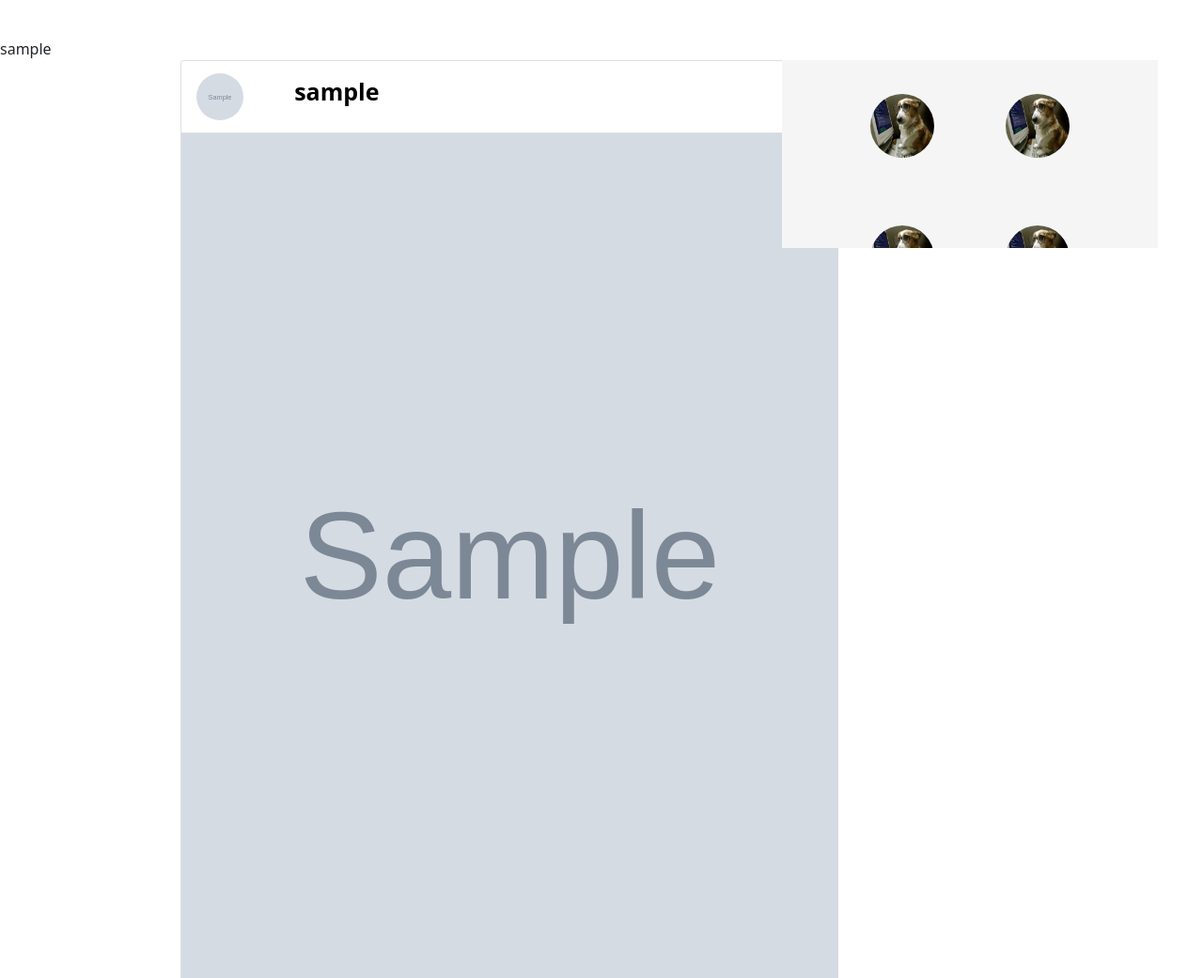
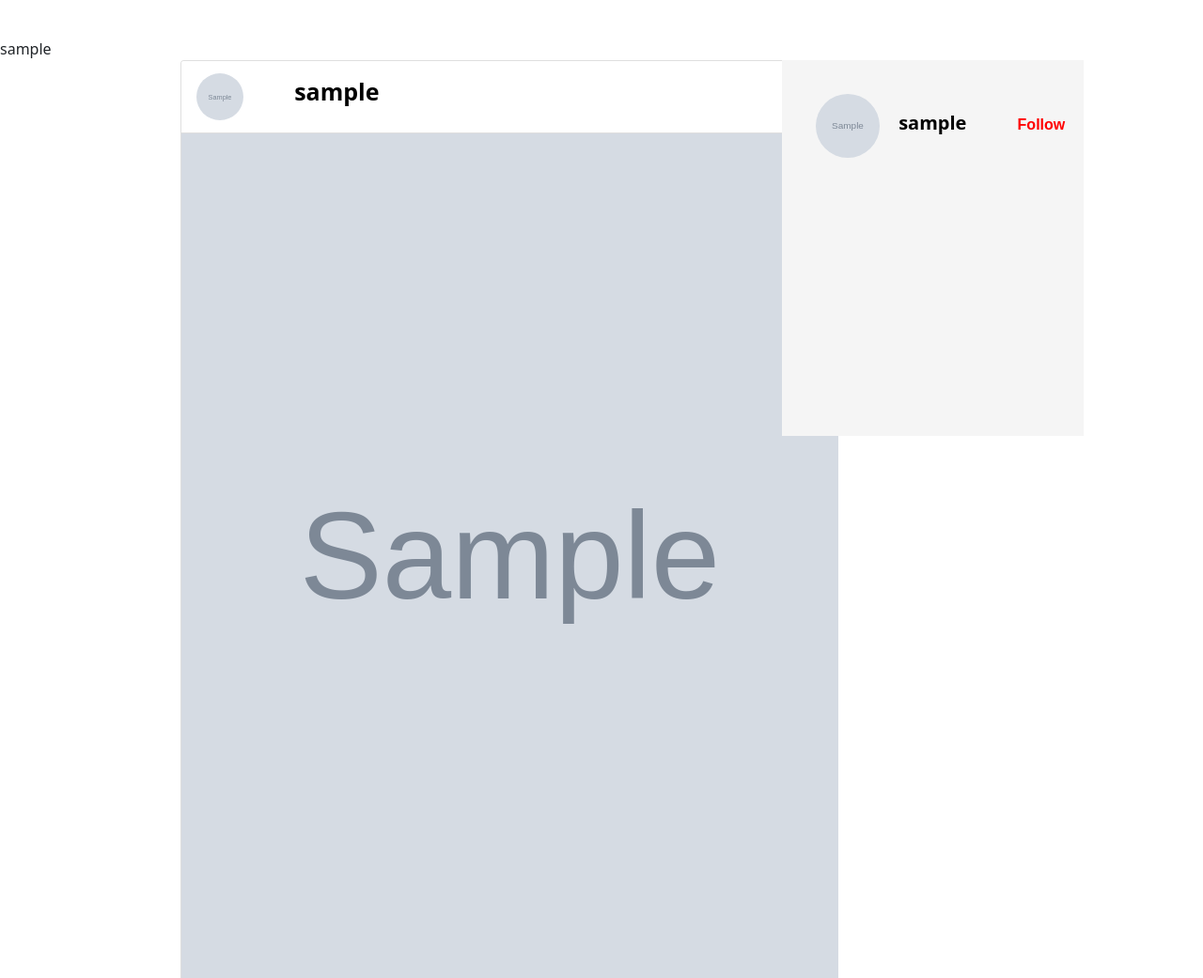
Before and after one commit to d-boddie/Instagram-clone, a Django app: page / in a window 1280 px wide. Shown: the part 127-1168 px from the top of the page at 94% size. Run offline with Django 3.2, Linux system fonts and the light colour scheme; a user stored in the database is signed in; tables that the repository leaves empty hold one stand-in row (values such as "Sample post"); grey boxes marked "Sample" are stand-in pictures.

Commit message:
Profile picture all set

```diff
--- a/authentication/views.py
+++ b/authentication/views.py
@@ -33,10 +33,24 @@ class SignUpView(View):
             login(request, new_user)
             return redirect(reverse('homepage'))
 
+
 @login_required
 def edit_profile(request, user_id):
-    context = {}
     current_user = request.user
+    edit_profile = InstagramUser.objects.get(id=current_user.id)
+    if request.method == 'POST':
+        form = EditProfileForm(request.POST, request.FILES, instance=edit_profile)
+        if form.is_valid():
+            edit_profile = form.save(commit=False)
+            data = form.cleaned_data
+            edit_profile.bio = data['bio']
+            edit_profile.website = data['website']
+            edit_profile.first_name = data['first_name']
+            edit_profile.last_name = data['last_name']
+            edit_profile.avatar = data['avatar']
+            edit_profile.save()
+            return redirect(reverse('homepage'))
+
     initial_data = {
         'username': current_user.username,
         'password': current_user.password,
@@ -46,21 +60,9 @@ def edit_profile(request, user_id):
         'first_name': current_user.first_name,
         'last_name': current_user.last_name
         }
-    edit_profile = InstagramUser.objects.get(id=current_user.id)
-    if request.method == 'POST':
-        form = EditProfileForm(request.POST)
-        if form.is_valid():
-            data = form.cleaned_data
-            edit_profile.bio = data['bio']
-            edit_profile.website = data['website']
-            edit_profile.first_name = data['first_name']
-            edit_profile.last_name = data['last_name']
-            edit_profile.save()
-            return redirect(reverse('homepage'))
-        return render(request, 'edit.html', {"form": form})
     form = EditProfileForm(initial=initial_data)
-    context.update({'form': form})
     return render(request, 'edit.html', {"header": "Edit Profile settings", 'form': form})
+
 
 @login_required
 def edit_account(request, user_id):
@@ -110,7 +112,6 @@ def logout_view(request):
 
 @login_required
 def index(request):
-    print(request.user.avatar)
     posts = InstagramUser.objects.all()
     photos = Photo.objects.all()
     photo = Photo.objects.all().first()
@@ -120,7 +121,7 @@ def index(request):
         'users': posts,
         'photos': photos,
         'comments': comments,
-        'form': form
+        'form': form,
     }
     return render(request, "index.html", data)
 
--- a/dogs/views.py
+++ b/dogs/views.py
@@ -10,4 +10,4 @@ def dogs(request):
         images = dogs_image.get('message')
         return render(request, 'dogs.html', {'images':images})
     except ConnectionError:
-        return render(request, '404.html')
+        return render(request, '500.html')
--- a/static/css/index.css
+++ b/static/css/index.css
@@ -76,22 +76,20 @@
 }
 
 .friends {
-  width: 400px;
-  height: 200px;
+  height: 400px;
   background-color: rgb(245, 245, 245);
   overflow-y: auto;
   position: -webkit-sticky;
   position: sticky;
   top: 15%;
-  margin-bottom: 50px;
 }
 
 .bar {
-  text-align: center;
+  display: flex;
+  flex-direction: column;
 }
 
 .pictures {
-  margin: 20px;
   padding: 16px;
   border-radius: 100%;
   width: 100px;
@@ -102,24 +100,21 @@
   display: flex;
 }
 
-.flex {
-  display: flex;
-  flex-direction: column;
-}
-
-/* .suggest {
-  margin-top: 50px;
-  width: 350px;
-  height: 200px;
-  background-color: rgb(245, 245, 245);
-  overflow-y: auto;
-  position: -webkit-sticky;
-  position: sticky;
-  top: 80%;
-} */
-
 #comments {
   text-decoration: none;
   color: grey;
   margin-top: 5px;
 }
+
+.follow-link{
+  margin-left: 50px;
+  text-decoration: none;
+  color: red;
+  font-family: Arial, Helvetica, sans-serif;
+  font-weight: 700;
+}
+
+.follows{
+  margin: 10px;
+  padding: 10px;
+}
--- a/templates/edit.html
+++ b/templates/edit.html
@@ -16,7 +16,7 @@
 </head>
 <body>
     <div class="frame">
-        <form method="post">
+        <form method="post" enctype="multipart/form-data">
         {% csrf_token %}
         <h3>{{ header }}</h3>
         {{ form.as_p}}
--- a/templates/index.html
+++ b/templates/index.html
@@ -16,9 +16,15 @@
             {% for photo in photos  %}
                 <div class="card">
                     <div class="card-header">
-                        {% if photo.image.url %}
-                            <img class="thumbnail" src="{{ photo.image.url }}"/>
-                        {% endif %}
+                        {% for p in users  %}
+                            {% if p.id == photo.poster_id %}
+                                {% if p.avatar %}
+                                    <img class="thumbnail" src="{{ p.avatar.url }}"/>
+                                {% else %}
+                                    <img class="thumbnail" src="{% static 'image/default.jpg' %}"/>
+                                {% endif %}
+                            {% endif %}
+                        {% endfor %}
                         <a class="user-1" href="user/{{ photo.poster_id }}">{{photo.poster.username}}</a>
                     </div>
                     {% if photo.image %}
@@ -59,70 +65,25 @@
                 </div>
             {% endfor %}
         </div>
-        {% comment %} <div class="flex"> {% endcomment %}
+
             <div class="friends">
                 <div class="bar">
-                    <img class="pictures" src="{% static 'image/510da98abbe03f7ff9a7ce6eb0f362e7.jpeg' %}"/>
-                    <img class="pictures" src="{% static 'image/510da98abbe03f7ff9a7ce6eb0f362e7.jpeg' %}"/>
-                    <img class="pictures" src="{% static 'image/510da98abbe03f7ff9a7ce6eb0f362e7.jpeg' %}"/>
-                    <img class="pictures" src="{% static 'image/510da98abbe03f7ff9a7ce6eb0f362e7.jpeg' %}"/>
-                    <img class="pictures" src="{% static 'image/510da98abbe03f7ff9a7ce6eb0f362e7.jpeg' %}"/>
-                    <img class="pictures" src="{% static 'image/510da98abbe03f7ff9a7ce6eb0f362e7.jpeg' %}"/>
+                    {% for u in users %}
+                        <div class="follows">
+                            {% if u.avatar %}
+                                <img class="pictures" src="{{u.avatar.url}}" alt="profile_pic">
+                                <a class="user" href="#">{{u.username}}</a>
+                                <a class="follow-link" href="#">Follow</a>
+                            {% else %}
+                                <img class="pictures" src="{% static 'image/default.jpg' %}"/>
+                                <a class="user" href="#">{{u.username}}</a>
+                                <a class="follow-link"href="#">Follow</a>
+                            {% endif %}
+                        </div>
+                    {% endfor %}
                 </div>
             </div>
-            {% comment %} <div class="suggest">
-                <div class="bar">
-                    <img class="pictures" src="{% static 'image/510da98abbe03f7ff9a7ce6eb0f362e7.jpeg' %}"/>
-                    <img class="pictures" src="{% static 'image/510da98abbe03f7ff9a7ce6eb0f362e7.jpeg' %}"/>
-                    <img class="pictures" src="{% static 'image/510da98abbe03f7ff9a7ce6eb0f362e7.jpeg' %}"/>
-                    <img class="pictures" src="{% static 'image/510da98abbe03f7ff9a7ce6eb0f362e7.jpeg' %}"/>
-                    <img class="pictures" src="{% static 'image/510da98abbe03f7ff9a7ce6eb0f362e7.jpeg' %}"/>
-                    <img class="pictures" src="{% static 'image/510da98abbe03f7ff9a7ce6eb0f362e7.jpeg' %}"/>
-                </div>
-            </div> {% endcomment %}
-        {% comment %} </div> {% endcomment %}
-    </div>
+        </div>
 
-
-
-
-
-
-
-
-
-
-    {% comment %} <h1>{{ heading }}</h1>
-        <select name="forma" onchange="location = this.value;">
-            <option></option>
-            <option value="/editprofile/{{user.id}}">Edit profile settings</option>
-            <option value="/editaccount/{{user.id}}">Edit account settings</option>
-        </select>
-        <div class="data"> {% endcomment %}
-            {% comment %} {% for post in posts %}
-            <table>
-                <tr>
-                    <th><a href="/user/{{post.id}}">{{ post.username }}</a></th>
-                    </tr>
-                    {% if post.firstname or post.last_name or post.email %}
-                    <tr>
-                        <th>{{ post.first_name }} {{ post.last_name }}</th>
-                    </tr>
-                    <tr>
-                        <th>{{ post.email }}</th>
-                    </tr>
-                    {% endif %}
-                    <tr>
-                        <th>Followers: {{ post.follow.all | length }}</th>
-                    </tr>
-                </table>
-                {% endfor %}
-            </div>
-        {% if user.is_authenticated %}
-        <p><button><a href="/logout/">Log out</a></button></p>
-        {% else %}
-        <button><a href="/login/">Log in</a></button>
-        {% endif %} {% endcomment %}
-    {% comment %} {% endfor %} {% endcomment %}
-</body>
+    </body>
 </html>
--- a/templates/user_detail.html
+++ b/templates/user_detail.html
@@ -80,6 +80,7 @@
             {% if post.bio or post.website %}
             <tr>
                 <th>{{ post.bio }}</th>
+                <img src="{{post.avatar.url}}" alt="bckhbfkjvbcl" srcset=""/>
             </tr>
             <tr>
                 <th><a href="{{post.website}}">{{ post.website }}</a></th>
```
Also changed, not shown: authentication/migrations/0006_auto_20210415_1917.py (added), static/image/default.jpg (added).
